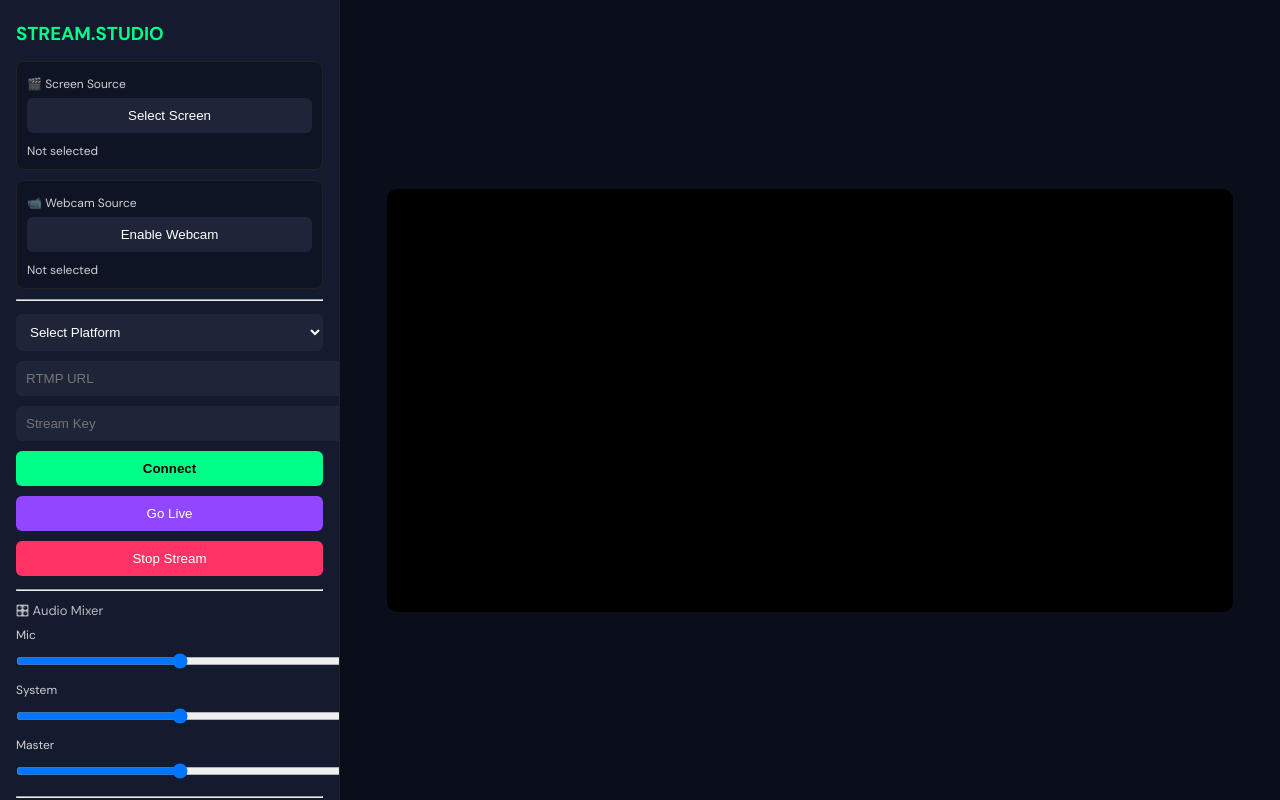
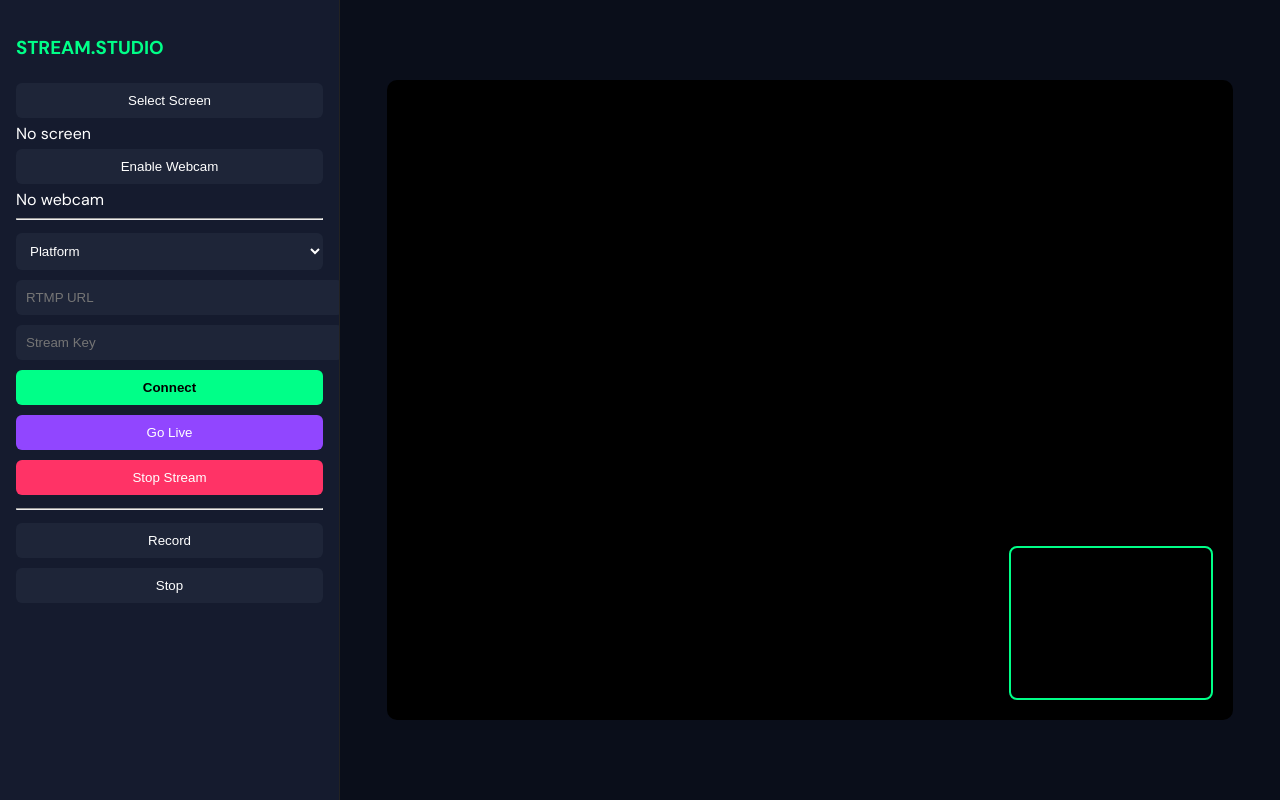
Before and after one commit to vzepify/obs-browser, a website: page public/index.html in a window 1280 px wide. Drawn offline with Linux system fonts and the light colour scheme.

Commit message:
Update index.html

```diff
--- a/public/index.html
+++ b/public/index.html
@@ -3,7 +3,7 @@
 <head>
 <meta charset="UTF-8">
 <meta name="viewport" content="width=device-width, initial-scale=1.0">
-<title>Stream Studio - OBS Clone UI</title>
+<title>Stream Studio - Drag OBS Clone</title>
 
 <link href="https://fonts.googleapis.com/css2?family=DM+Sans:wght@400;500;700&display=swap" rel="stylesheet">
 
@@ -29,12 +29,9 @@ overflow-y:auto;
 border-right:1px solid #222;
 }
 
-h3{
-margin:5px 0 15px 0;
-color:#00ff88;
-}
+h3{color:#00ff88}
 
-/* inputs */
+/* controls */
 input,select,button{
 width:100%;
 padding:10px;
@@ -43,76 +40,69 @@ border:none;
 border-radius:6px;
 background:#1e2538;
 color:white;
-outline:none;
 }
 
-button{
-cursor:pointer;
-transition:0.2s;
-}
-
-button:hover{
-transform:scale(1.02);
-}
-
+button{cursor:pointer;}
 #connectBtn{background:#00ff88;color:black;font-weight:bold;}
 #goLiveBtn{background:#9146ff;}
 #stopStreamBtn{background:#ff3366;}
 
-/* source boxes */
-.source-box{
-background:#0f1424;
-padding:10px;
-border-radius:8px;
-margin:10px 0;
-border:1px solid #222;
-}
-
-label{
-font-size:12px;
-opacity:0.8;
-}
-
-/* preview */
+/* preview canvas */
 .preview{
+position:relative;
 display:flex;
 justify-content:center;
 align-items:center;
-position:relative;
+background:#0a0e1a;
 }
 
-#screen{
+/* STAGE */
+#stage{
+position:relative;
 width:90%;
+height:80vh;
+background:black;
 border-radius:10px;
-background:black;
+overflow:hidden;
 }
 
-.webcam{
+/* DRAGGABLE SOURCES */
+.layer{
 position:absolute;
+cursor:grab;
+border-radius:8px;
+overflow:hidden;
+}
+
+.layer:active{
+cursor:grabbing;
+}
+
+video{
+width:100%;
+height:100%;
+object-fit:cover;
+}
+
+/* webcam default size */
+#webcamLayer{
+width:200px;
+height:150px;
 bottom:20px;
 right:20px;
-width:180px;
 border:2px solid #00ff88;
-border-radius:10px;
-background:black;
 }
 
-/* audio mixer */
+#screenLayer{
+width:100%;
+height:100%;
+}
+
+/* audio */
 .mixer-title{
 margin-top:10px;
+opacity:0.7;
 font-size:13px;
-opacity:0.7;
-}
-
-input[type="range"]{
-height:4px;
-}
-
-/* status */
-.status{
-font-size:12px;
-opacity:0.8;
-margin-top:5px;
 }
 </style>
 </head>
@@ -126,27 +116,18 @@ margin-top:5px;
 
 <h3>STREAM.STUDIO</h3>
 
-<!-- SOURCES (BEFORE CONNECT) -->
-<div class="source-box">
-<label>🎬 Screen Source</label>
 <button id="selectScreen">Select Screen</button>
-<div class="status" id="screenStatus">Not selected</div>
-</div>
+<div id="screenStatus">No screen</div>
 
-<div class="source-box">
-<label>📹 Webcam Source</label>
 <button id="selectWebcam">Enable Webcam</button>
-<div class="status" id="camStatus">Not selected</div>
-</div>
+<div id="camStatus">No webcam</div>
 
 <hr>
 
-<!-- STREAM -->
 <select id="platform">
-<option value="">Select Platform</option>
+<option value="">Platform</option>
 <option value="twitch">Twitch</option>
 <option value="youtube">YouTube</option>
-<option value="custom">Custom</option>
 </select>
 
 <input id="rtmpUrl" placeholder="RTMP URL">
@@ -158,22 +139,8 @@ margin-top:5px;
 
 <hr>
 
-<!-- AUDIO MIXER -->
-<div class="mixer-title">🎛 Audio Mixer</div>
-
-<label>Mic</label>
-<input id="micVol" type="range" min="0" max="2" step="0.01" value="1">
-
-<label>System</label>
-<input id="sysVol" type="range" min="0" max="2" step="0.01" value="1">
-
-<label>Master</label>
-<input id="masterVol" type="range" min="0" max="2" step="0.01" value="1">
-
-<hr>
-
 <button id="recordBtn">Record</button>
-<button id="stopBtn">Stop Recording</button>
+<button id="stopBtn">Stop</button>
 
 <div id="downloads"></div>
 
@@ -181,80 +148,96 @@ margin-top:5px;
 
 <!-- PREVIEW -->
 <div class="preview">
-<div style="position:relative;width:100%;display:flex;justify-content:center;">
 
-<video id="screen" autoplay muted></video>
+<div id="stage">
 
-<video id="webcam" class="webcam" autoplay muted style="display:none;"></video>
+<!-- SCREEN LAYER -->
+<div id="screenLayer" class="layer">
+<video id="screenVideo" autoplay muted></video>
+</div>
+
+<!-- WEBCAM LAYER -->
+<div id="webcamLayer" class="layer">
+<video id="webcamVideo" autoplay muted></video>
+</div>
 
 </div>
+
 </div>
 
 </div>
 
 <script>
 let ws;
-let connected=false;
+let screenStream=null;
+let webcamStream=null;
 let recorder;
 let chunks=[];
-let screenStream=null;
-let webcamStream=null;
 
 /* SOURCES */
 document.getElementById("selectScreen").onclick = async () => {
 screenStream = await navigator.mediaDevices.getDisplayMedia({video:true,audio:true});
-document.getElementById("screen").srcObject = screenStream;
-document.getElementById("screenStatus").textContent = "Screen selected ✔";
+document.getElementById("screenVideo").srcObject = screenStream;
+document.getElementById("screenStatus").innerText="Screen ready ✔";
 };
 
 document.getElementById("selectWebcam").onclick = async () => {
 webcamStream = await navigator.mediaDevices.getUserMedia({video:true,audio:true});
-document.getElementById("webcam").srcObject = webcamStream;
-document.getElementById("webcam").style.display = "block";
-document.getElementById("camStatus").textContent = "Webcam enabled ✔";
+document.getElementById("webcamVideo").srcObject = webcamStream;
+document.getElementById("camStatus").innerText="Webcam ready ✔";
 };
 
-/* PLATFORM */
-document.getElementById("platform").onchange = () => {
-if(platform.value==="twitch"){
-rtmp.value="rtmp://live.twitch.tv/app/";
-}
-if(platform.value==="youtube"){
-rtmp.value="rtmp://a.rtmp.youtube.com/live2/";
-}
+/* DRAG SYSTEM */
+function makeDraggable(el){
+let offsetX=0,offsetY=0,drag=false;
+
+el.onmousedown=(e)=>{
+drag=true;
+offsetX=e.clientX-el.offsetLeft;
+offsetY=e.clientY-el.offsetTop;
+el.style.zIndex=999;
 };
 
+document.onmousemove=(e)=>{
+if(!drag)return;
+el.style.left=(e.clientX-offsetX)+"px";
+el.style.top=(e.clientY-offsetY)+"px";
+};
+
+document.onmouseup=()=>drag=false;
+}
+
+makeDraggable(document.getElementById("screenLayer"));
+makeDraggable(document.getElementById("webcamLayer"));
+
 /* CONNECT */
-document.getElementById("connectBtn").onclick = () => {
+document.getElementById("connectBtn").onclick=()=>{
+const proto=location.protocol==="https:"?"wss":"ws";
+ws=new WebSocket(`${proto}://${location.host}`);
 
-const proto = location.protocol==="https:"?"wss":"ws";
-ws = new WebSocket(`${proto}://${location.host}`);
-
-ws.onopen = () => {
+ws.onopen=()=>{
 ws.send(JSON.stringify({
 type:"configure",
-rtmpUrl:rtmp.value,
+rtmpUrl:rtmpUrl.value,
 streamKey:streamKey.value
 }));
 
-connected=true;
-document.getElementById("connectBtn").textContent="Connected";
+document.getElementById("connectBtn").innerText="Connected";
 };
-
-ws.onclose=()=>connected=false;
 };
 
 /* START STREAM */
 async function start(streaming=false){
 
-if(!screenStream) return alert("Select screen first");
+if(!screenStream)return alert("Select screen first");
 
 chunks=[];
 
-recorder=new MediaRecorder(screenStream,{mimeType:"video/webm;codecs=vp9"});
+recorder=new MediaRecorder(screenStream);
 
 recorder.ondataavailable=(e)=>{
 if(e.data.size>0){
+
 chunks.push(e.data);
 
 if(streaming && ws){
@@ -273,7 +256,8 @@ reader.readAsDataURL(e.data);
 recorder.onstop=()=>{
 const blob=new Blob(chunks);
 const url=URL.createObjectURL(blob);
-document.getElementById("downloads").innerHTML+=`<a href="${url}" download>Download</a><br>`;
+document.getElementById("downloads").innerHTML+=
+`<a href="${url}" download>Download</a><br>`;
 };
 
 recorder.start(1000);
@@ -285,7 +269,7 @@ ws.send(JSON.stringify({type:"start-stream"}));
 
 /* BUTTONS */
 document.getElementById("goLiveBtn").onclick=()=>{
-if(!connected)return alert("Connect first");
+if(!ws)return alert("Connect first");
 start(true);
 };
 
@@ -299,7 +283,6 @@ if(ws)ws.send(JSON.stringify({type:"stop-stream"}));
 document.getElementById("stopStreamBtn").onclick=()=>{
 if(ws)ws.send(JSON.stringify({type:"stop-stream"}));
 if(recorder)recorder.stop();
-connected=false;
 };
 
 </script>
```
